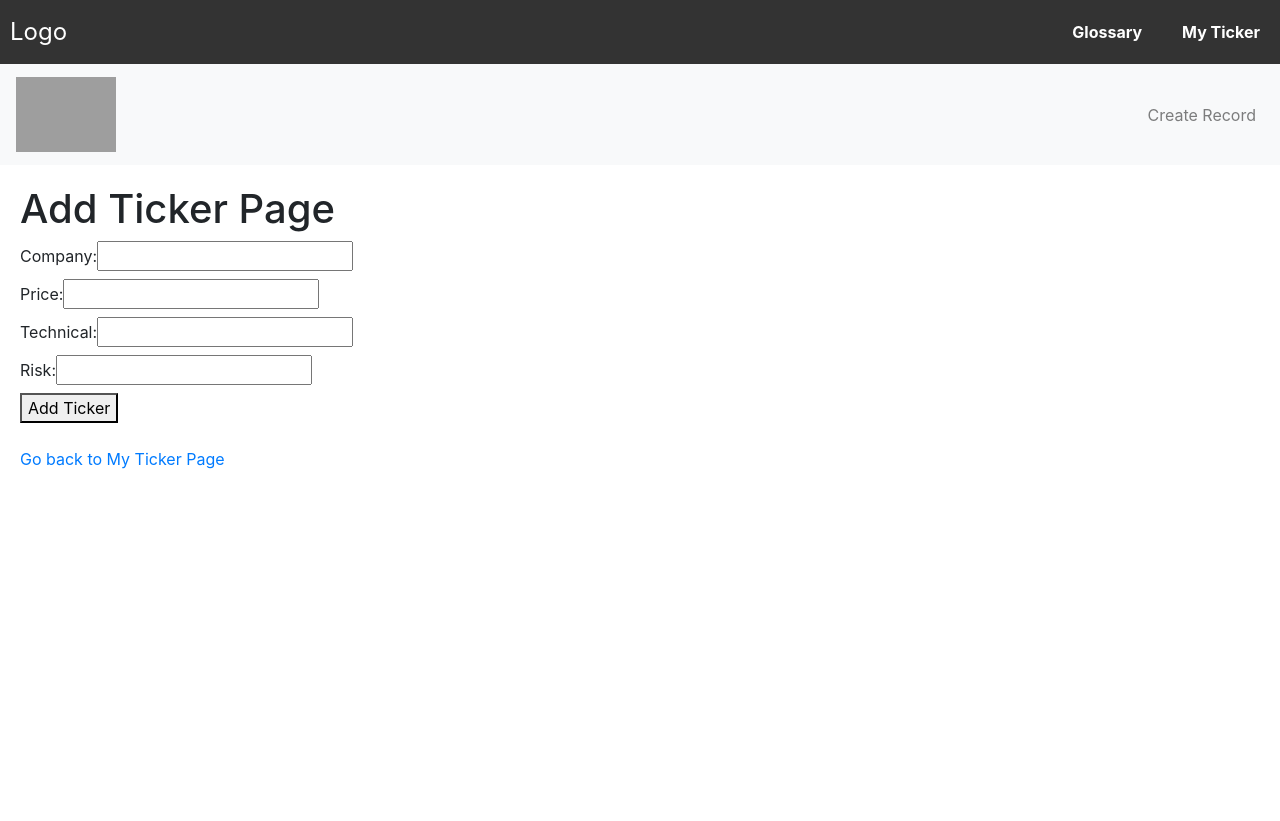
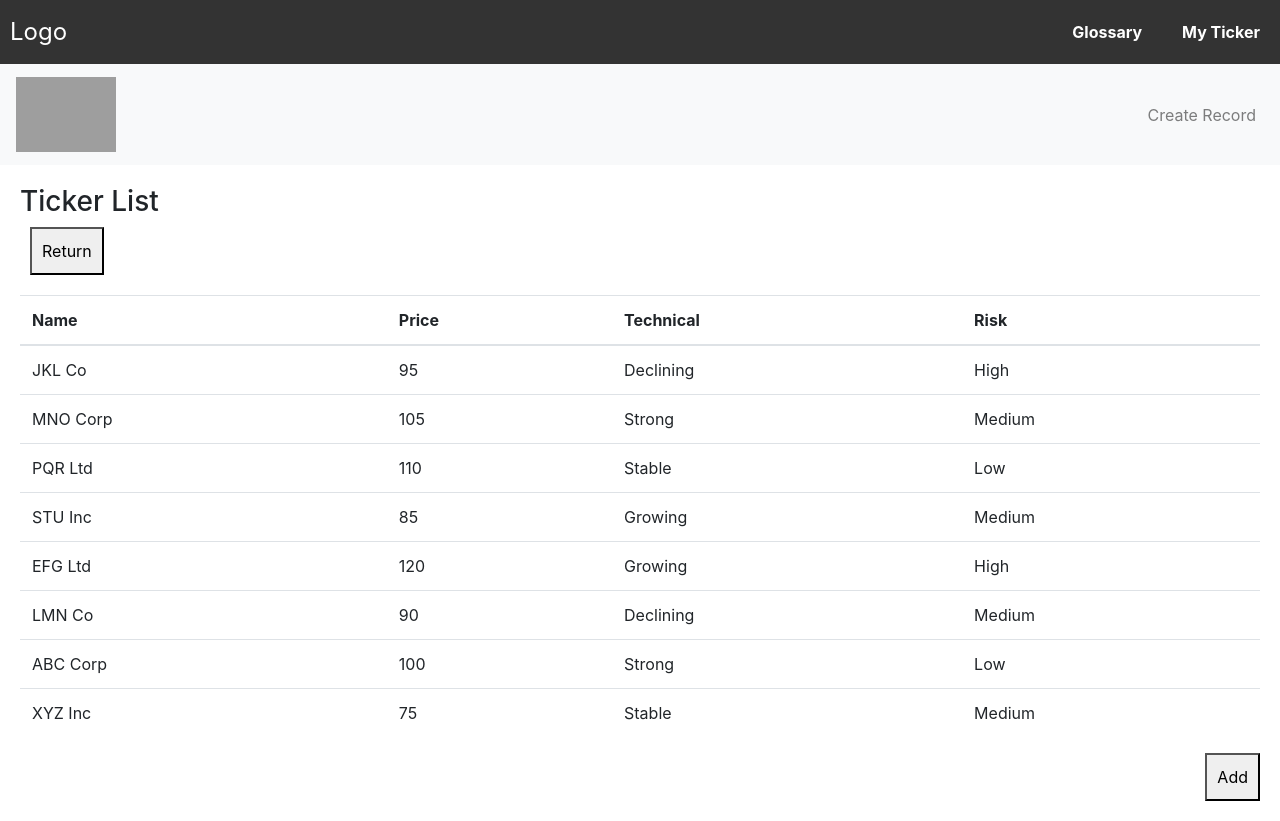
Before and after one commit to Darrel-Koh/Bulls-AI, a React (Create React App) app in the folder mern/client/: page /add-ticker in a window 1280 px wide. Before the commit the page ends 800 px from the top, so only its background shows below. Built offline with nearby package versions, Linux system fonts and the light colour scheme; grey boxes are pictures that could not be loaded.

Commit message:
made edits to mytickerpage and do up addtickerpage

```diff
--- a/mern/client/src/addtickerpage.js
+++ b/mern/client/src/addtickerpage.js
@@ -1,64 +1,79 @@
-// AddTickerPage.js
 import React, { useState } from 'react';
-import { Link, useNavigate } from 'react-router-dom';
+import { Link } from 'react-router-dom';
 
 const AddTickerPage = () => {
-  const [tickerData, setTickerData] = useState({
-    company: '',
-    price: '',
-    technical: '',
-    risk: '',
-  });
+  const [tickers] = useState([
+    { name: 'JKL Co', price: 95, technical: 'Declining', risk: 'High' },
+    { name: 'MNO Corp', price: 105, technical: 'Strong', risk: 'Medium' },
+    { name: 'PQR Ltd', price: 110, technical: 'Stable', risk: 'Low' },
+    { name: 'STU Inc', price: 85, technical: 'Growing', risk: 'Medium' },
+    { name: 'EFG Ltd', price: 120, technical: 'Growing', risk: 'High' },
+    { name: 'LMN Co', price: 90, technical: 'Declining', risk: 'Medium' },
+    { name: 'ABC Corp', price: 100, technical: 'Strong', risk: 'Low' },
+    { name: 'XYZ Inc', price: 75, technical: 'Stable', risk: 'Medium' },
+  ]);
 
-  const handleChange = (e) => {
-    const { name, value } = e.target;
-    setTickerData((prevData) => ({
-      ...prevData,
-      [name]: value,
-    }));
+  const [selectedTickers, setSelectedTickers] = useState([]);
+
+  const handleTickerClick = (index) => {
+    const isSelected = selectedTickers.includes(index);
+
+    if (isSelected) {
+      // If already selected, remove from the list
+      setSelectedTickers((prevSelected) => prevSelected.filter((selected) => selected !== index));
+    } else {
+      // If not selected, add to the list
+      setSelectedTickers((prevSelected) => [...prevSelected, index]);
+    }
   };
 
-  const handleAddTicker = () => {
-    // Implement logic to add the new ticker to your lists
-    console.log('Adding new ticker:', tickerData);
-    // You can redirect to the MyTickerPage after adding the ticker
-    navigate('/my-ticker');
+  const handleAddClick = () => {
+    // Implement the logic to add selected tickers
+    console.log('Add selected tickers');
   };
-
-  const navigate = useNavigate();
 
   return (
     <div>
-      <h1>Add Ticker Page</h1>
-      <form>
-        <label>
-          Company:
-          <input type="text" name="company" value={tickerData.company} onChange={handleChange} />
-        </label>
-        <br />
-        <label>
-          Price:
-          <input type="text" name="price" value={tickerData.price} onChange={handleChange} />
-        </label>
-        <br />
-        <label>
-          Technical:
-          <input type="text" name="technical" value={tickerData.technical} onChange={handleChange} />
-        </label>
-        <br />
-        <label>
-          Risk:
-          <input type="text" name="risk" value={tickerData.risk} onChange={handleChange} />
-        </label>
-        <br />
-        <button type="button" onClick={handleAddTicker}>
-          Add Ticker
-        </button>
-      </form>
-      <br />
-      <Link to="/my-ticker">Go back to My Ticker Page</Link>
+      <h3>Ticker List</h3>
+      <div style={{ marginBottom: '10px' }}>
+      <Link to="/my-ticker">
+          <button style = {buttonStyle} onClick={handleAddClick}>Return</button>
+        </Link>
+      </div>
+      <table className="table table-striped" style={{ marginTop: 20 }}>
+        <thead>
+          <tr>
+            <th>Name</th>
+            <th>Price</th>
+            <th>Technical</th>
+            <th>Risk</th>
+          </tr>
+        </thead>
+        <tbody>
+          {tickers.map((ticker, index) => (
+            <tr
+              key={index}
+              onClick={() => handleTickerClick(index)}
+              style={{ cursor: 'pointer', backgroundColor: selectedTickers.includes(index) ? 'lightblue' : 'white' }}
+            >
+              <td>{ticker.name}</td>
+              <td>{ticker.price}</td>
+              <td>{ticker.technical}</td>
+              <td>{ticker.risk}</td>
+            </tr>
+          ))}
+        </tbody>
+      </table>
+      <div style={{ textAlign: 'right' }}>
+        <Link to="/my-ticker">
+          <button style = {buttonStyle} onClick={handleAddClick}>Add</button>
+        </Link>
+      </div>
     </div>
   );
 };
-
+const buttonStyle = {
+  padding: '10px',
+  marginLeft: '10px',
+};
 export default AddTickerPage;
--- a/mern/client/src/components/mytickerpage.js
+++ b/mern/client/src/components/mytickerpage.js
@@ -1,4 +1,3 @@
-// MyTickerPage.js
 import React, { useState } from 'react';
 import { Link } from 'react-router-dom';
 
@@ -40,9 +39,6 @@ const MyTickerPage = () => {
     <div>
       <div style={{ display: 'flex', justifyContent: 'space-between', alignItems: 'center' }}>
         <div>
-          <div style={{ marginBottom: '10px' }}>
-            <Link to="/add-ticker">Add Ticker List</Link>
-          </div>
           {/* List Selection Boxes */}
           <div style={{ display: 'flex', justifyContent: 'space-around', marginBottom: '20px' }}>
             {Object.keys(tickerLists).map((list) => (
@@ -57,10 +53,15 @@ const MyTickerPage = () => {
           </div>
         </div>
 
-        {/* Delete List Button */}
-        <button onClick={handleDeleteList} style={{ marginLeft: '10px' }}>
-          Delete List
-        </button>
+        {/* Action Buttons */}
+        <div>
+          <button onClick={handleDeleteList} style={actionButtonStyle}>
+            Delete List
+          </button>
+          <Link to="/add-ticker" style={{ marginLeft: '10px' }}>
+            <button style={actionButtonStyle}>Add Ticker List</button>
+          </Link>
+        </div>
       </div>
 
       {/* Ticker Table */}
@@ -103,6 +104,11 @@ const ListSelectionBox = ({ list, label, selectedList, onSelect }) => {
   );
 };
 
+const actionButtonStyle = {
+  padding: '10px',
+  marginLeft: '10px',
+};
+
 const tableHeaderStyle = {
   backgroundColor: '#f2f2f2',
   padding: '10px',
```
